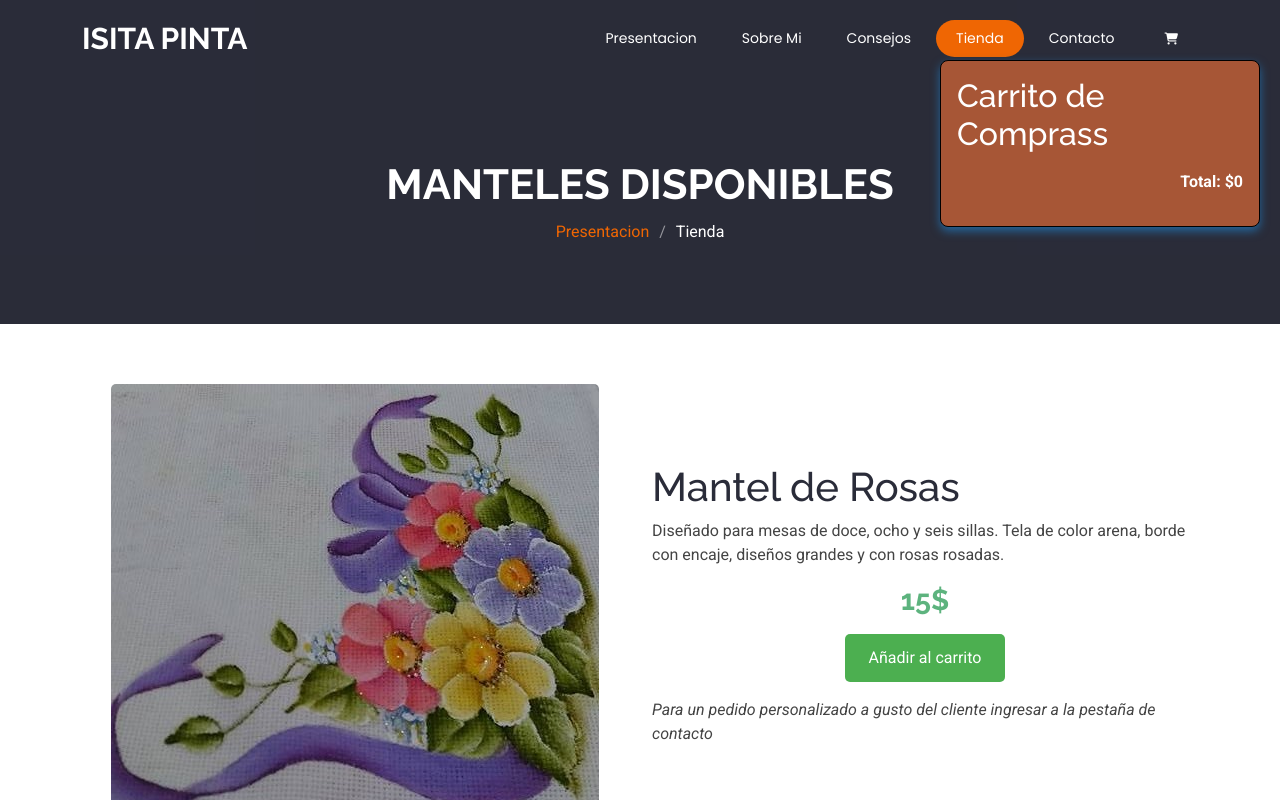
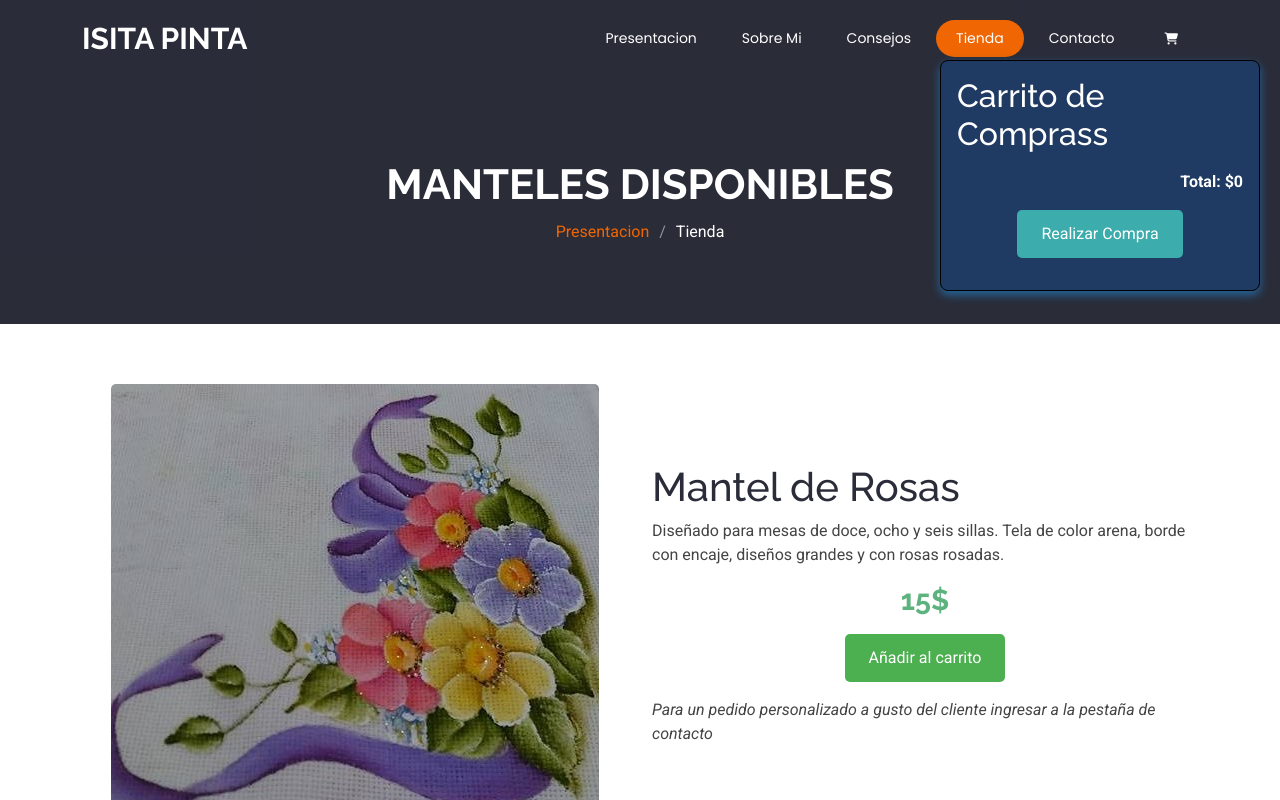
Before and after one commit to RaulJimenez317/isitapinta, a plain HTML site: page tienda.html in a window 1280 px wide. Both pictures are taken after a click on the link 1168 px from the left and 38 px from the top of the page. Shown: the top 800 px of the page. Drawn offline with Linux system fonts and the light colour scheme.

Commit message:
Segunda version carrito de compra

```diff
--- a/assets/css/main.css
+++ b/assets/css/main.css
@@ -1460,7 +1460,7 @@ section,
   right: 20px;
   top: 60px;
   width: 320px;
-  background-color: #a75636;
+  background-color: #203b63;
   border: 1px solid #000000;
   color: white;
   box-shadow: 0 4px 10px rgb(36, 102, 156);
@@ -1495,7 +1495,7 @@ section,
 #lista-carrito li {
   margin-bottom: 15px;
   padding: 10px;
-  border-bottom: 1px solid #a3865a;
+  border-bottom: 1px solid #264458;
   display: block;
   font-size: 16px;
   background-color: #7fa4b9;
@@ -1520,3 +1520,24 @@ section,
 #carritoTitulo{
   color: white;
 }
+
+#botCarrito{
+  background-color: #3cacac;
+  color: #fff;
+  border: none;
+  padding: 0.75rem 1.5rem;
+  font-size: 1rem;
+  cursor: pointer;
+  border-radius: 5px;
+  margin: 1rem auto;
+  display: block;
+  text-align: center;
+}
+
+#botCarrito:hover {
+  background-color: #72a39f;
+}
+
+.simbolCart{
+  height: 35px;
+}
--- a/tienda.html
+++ b/tienda.html
@@ -55,7 +55,7 @@
           <li><a href="index.html">Consejos</a></li>
           <li><a href="tienda.html" class="active">Tienda</a></li>
           <li><a href="contacto.html">Contacto</a></li>
-          <li><a href="#carrito" class="carrito-toggle"><i class="fas fa-shopping-cart"></i></a></li>
+          <li><a href="#carrito" class="carrito-toggle simbolCart"><i class="fas fa-shopping-cart"></i></a></li>
         </ul>
         <i class="mobile-nav-toggle d-xl-none bi bi-list"></i>
       </nav>
@@ -69,6 +69,7 @@
       <h2 id="carritoTitulo">Carrito de Comprass</h2>
       <ul id="lista-carrito"></ul>
       <p id="total">Total: $0</p>
+      <button id="botCarrito">Realizar Compra</button>
     </div>
 
     <!-- Page Title -->
@@ -145,9 +146,9 @@
     <div class="container">
       <h3 class="sitename">ISITA PINTA</h3>
       <div class="social-links d-flex justify-content-center">
-          <a href="#hero" class="active">Presentacion</a>
-          <a href="#about">Sobre Mi</a>
-          <a href="#faq">Consejos</a>
+          <a href="index.html" class="active">Presentacion</a>
+          <a href="index.html">Sobre Mi</a>
+          <a href="index.html">Consejos</a>
           <a href="tienda.html">Tienda</a>
           <a href="contacto.html">Contacto</a>
 
```
Also changed, not shown: contacto.html (+5 -4 lines), index.html (+2 -1 lines), assets/js/carritoCompra.js (line endings or trailing spaces).
